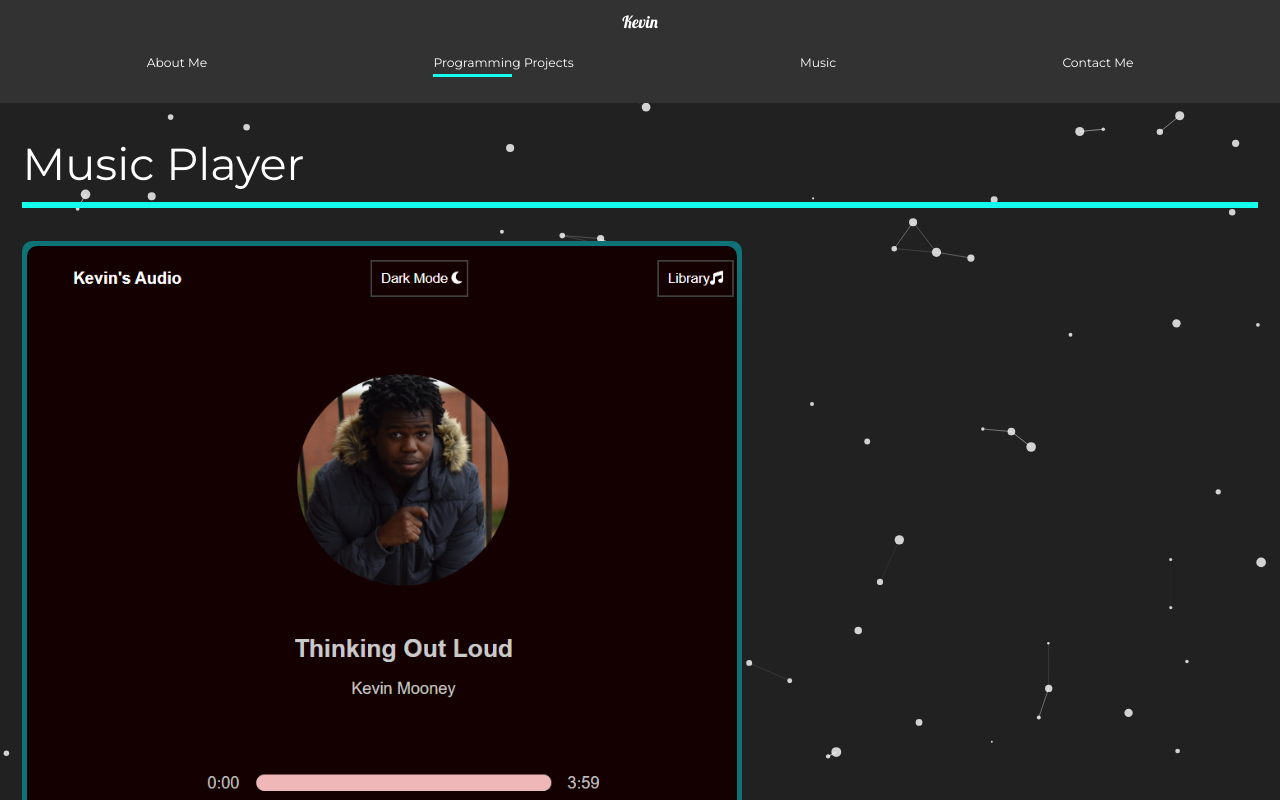
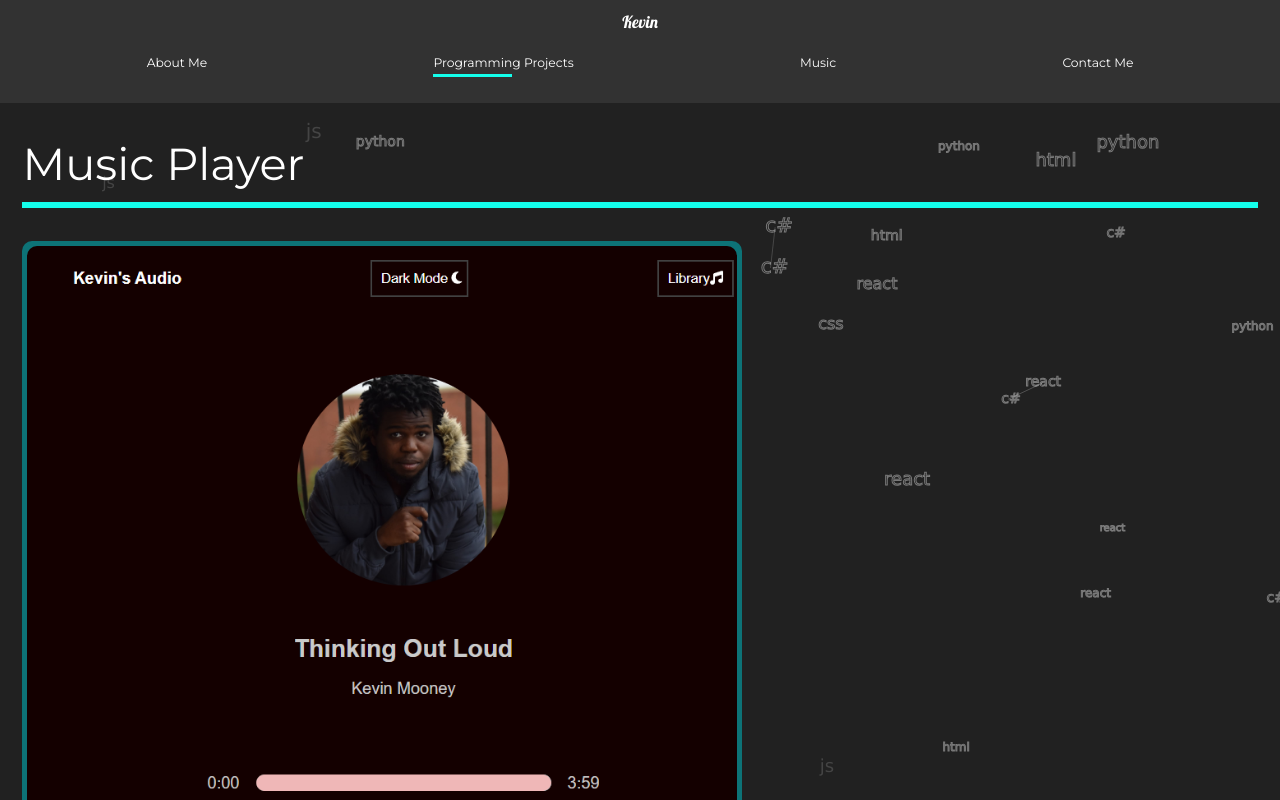
Before and after one commit to kmooney225/Profile-Website-MERN, a React (Create React App) app: page /ProgrammingProjects in a window 1280 px wide. Shown: the top 800 px of the page. Built offline with nearby package versions, Linux system fonts and the light colour scheme.

Commit message:
adding text param to particles

```diff
--- a/src/components/Particle.js
+++ b/src/components/Particle.js
@@ -76,19 +76,64 @@ const Particle = () => {
             number: {
               density: {
                 enable: true,
-                area: 800,
+                area: 1600,
               },
               value: 80,
             },
             opacity: {
-              value: 0.8,
+              value: 0.4,
             },
             shape: {
-              type: "circle",
+                type: "char",
+                character: [{
+                    fill: true,
+                    font: "Verdana",
+                    style: "",
+                    value: "js",
+                    weight: "400"
+                  },
+                  {
+                    fill: false,
+                    font: "Verdana",
+                    style: "",
+                    value: "html",
+                    weight: "400"
+                  },
+                  {
+                    fill: false,
+                    font: "Verdana",
+                    style: "",
+                    value: "css",
+                    weight: "400"
+                  },
+                  {
+                    fill: false,
+                    font: "Verdana",
+                    style: "",
+                    value: "c#",
+                    weight: "400"
+                  },
+                  {
+                    fill: false,
+                    font: "Verdana",
+                    style: "",
+                    value: "python",
+                    weight: "400"
+                  },
+                  {
+                    fill: false,
+                    font: "Verdana",
+                    style: "",
+                    value: "react",
+                    weight: "400"
+                  }],
             },
             size: {
-              value: { min: 1, max: 5 },
+              value: { min: 5, max: 10 },
             },
+            speed: {
+                value: 200,
+            }
           },
           detectRetina: true,
         }}
```
